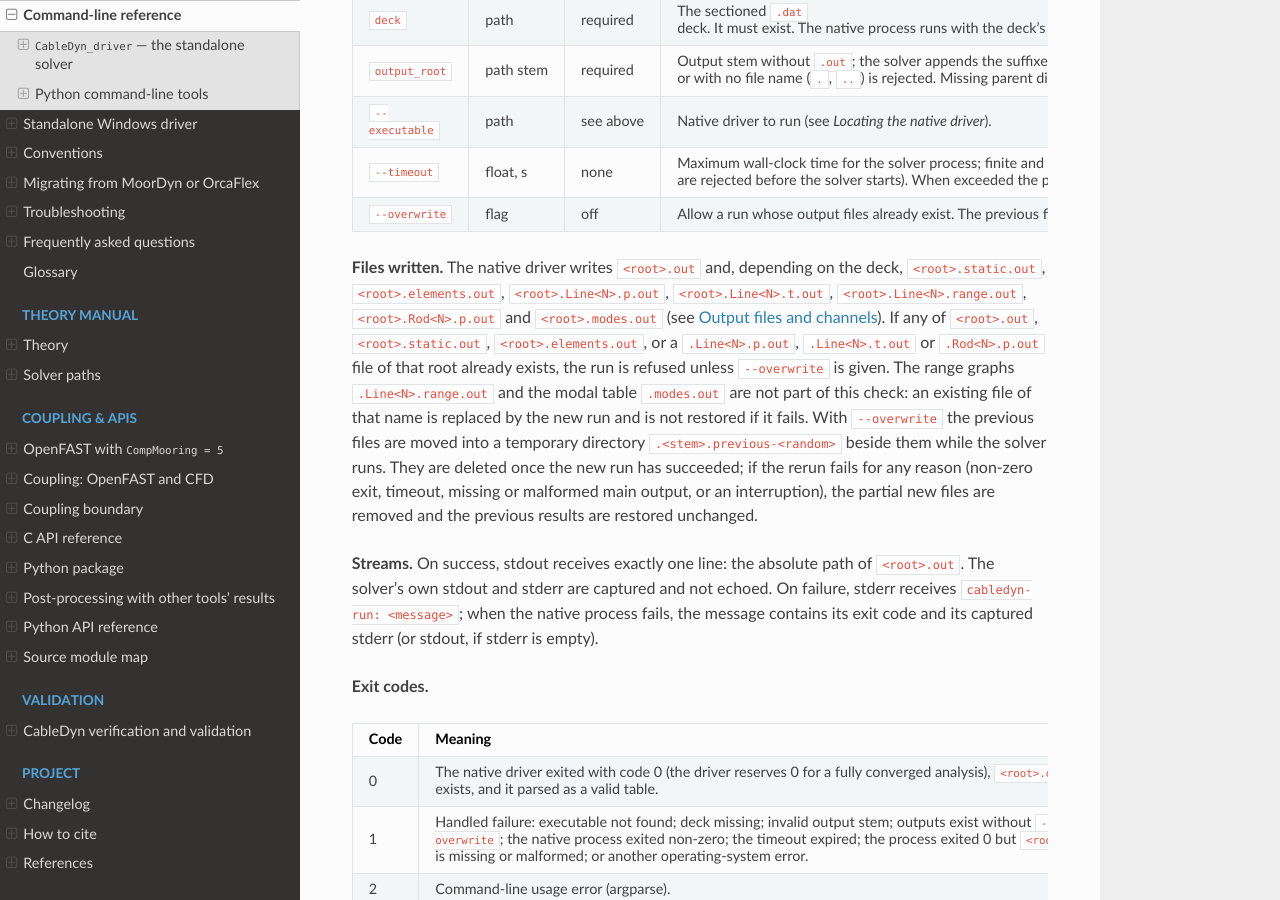
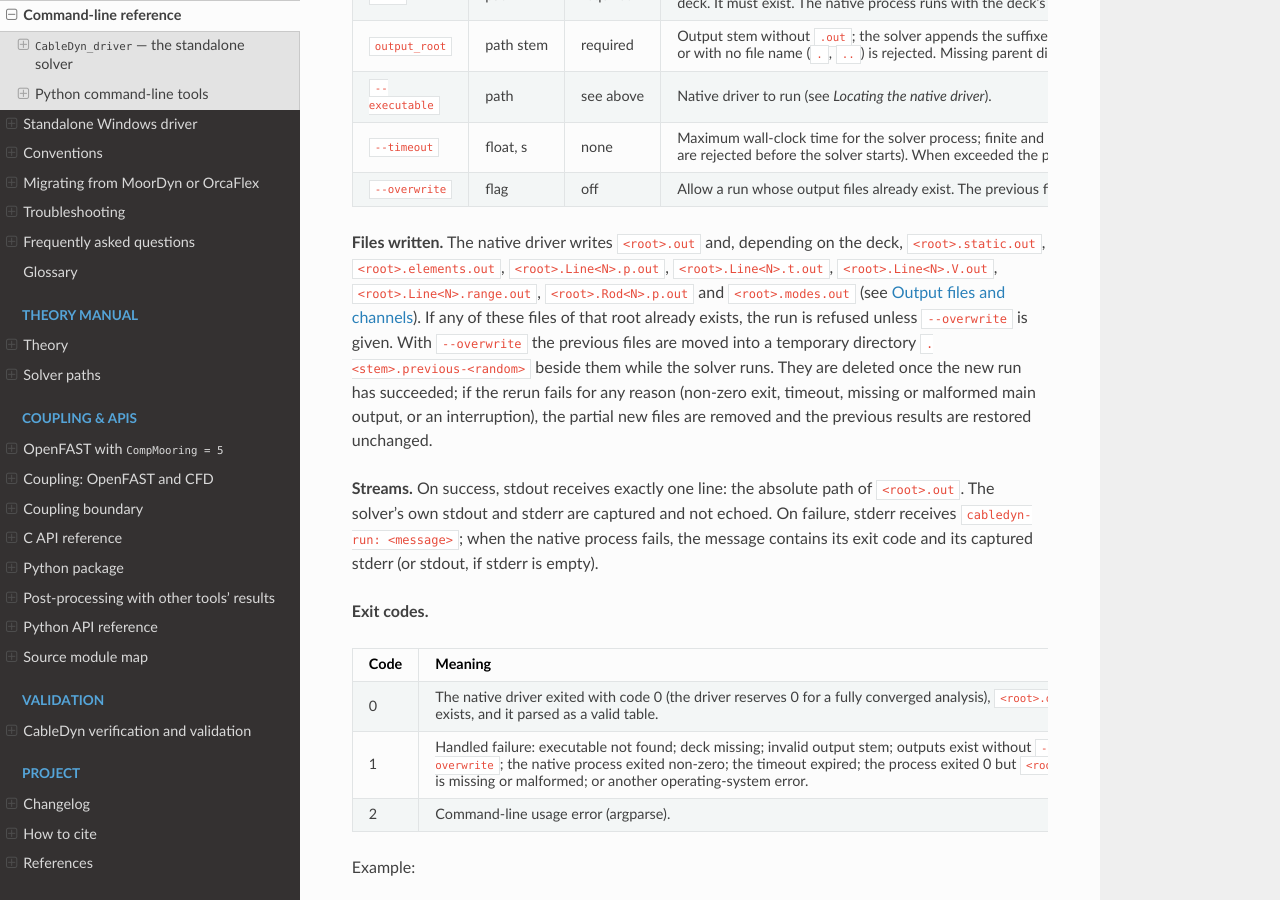
Before and after one commit to SMI-Lab-Inha/CableDyn, a Sphinx documentation site: the page built from doc/cli.rst, in a window 1280 px wide and 900 px high, scrolled down 6641 px. Built offline with Sphinx 7.4.7 and the Read the Docs theme 3.1.0, drawn with Linux system fonts in a browser that asks for light colours; some of the changed text lies outside the part shown.

Commit message:
fix(python): read_output reads a VIV lift file
The .Line<L>.V.out lift output of 0.4.0 names its channels
Node<i>LiftX/Y/Z(N); read_output took every Node-led table for a
node-position history and refused it (malformed dynamic line-node
channels). A table whose channels are all lift channels is now a
TimeHistory. A test reads one with and without the DeckNode line, and
every V.out of the test suite reads.

doc/cli.rst states the file checks of this release: the driver input
guard covers .modes.out and .V.out, and an overwrite keeps aside every
file a run writes. The CHANGELOG records these output-file fixes.

Signed-off-by: Jae Hoon Seo <jaehoon.seo@inha.ac.kr>

```diff
--- a/doc/cli.rst
+++ b/doc/cli.rst
@@ -102,10 +102,9 @@
 * an output root one of whose result files would be the deck, however spelled
   (``CableDyn_driver: output root "<root>" would overwrite the input deck``), or a file the
   deck reads (``… would overwrite the input file "<file>" that the deck reads``). The check
-  covers ``.out``, ``.static.out``, ``.elements.out``, the per-line ``.Line<N>.p.out`` /
-  ``.t.out`` / ``.range.out`` and per-rod ``.Rod<N>.p.out`` files, the probe, and the lock.
-  The modal table ``.modes.out`` (written only when ``nModes`` is set) is not checked, so do
-  not choose an output root whose ``.modes.out`` name is one of your input files;
+  covers every file a run writes: ``.out``, ``.static.out``, ``.elements.out``, the modal
+  table ``.modes.out``, the per-line ``.Line<N>.p.out`` / ``.t.out`` / ``.V.out`` /
+  ``.range.out`` and per-rod ``.Rod<N>.p.out`` files, the probe, and the lock;
 * an output location that cannot be written — a missing directory or one without write
   permission (``CableDyn_driver: cannot write output files at "<root>" (check that the
   directory exists and is writable)``). The check creates and removes a probe file
@@ -391,12 +390,9 @@
 
 **Files written.** The native driver writes ``<root>.out`` and, depending on the deck,
 ``<root>.static.out``, ``<root>.elements.out``, ``<root>.Line<N>.p.out``,
-``<root>.Line<N>.t.out``, ``<root>.Line<N>.range.out``, ``<root>.Rod<N>.p.out`` and
-``<root>.modes.out`` (see :doc:`outputs`). If any of ``<root>.out``, ``<root>.static.out``,
-``<root>.elements.out``, or a ``.Line<N>.p.out``, ``.Line<N>.t.out`` or ``.Rod<N>.p.out`` file
-of that root already exists, the run is refused unless ``--overwrite`` is given. The range
-graphs ``.Line<N>.range.out`` and the modal table ``.modes.out`` are not part of this check: an
-existing file of that name is replaced by the new run and is not restored if it fails. With
+``<root>.Line<N>.t.out``, ``<root>.Line<N>.V.out``, ``<root>.Line<N>.range.out``,
+``<root>.Rod<N>.p.out`` and ``<root>.modes.out`` (see :doc:`outputs`). If any of these files of
+that root already exists, the run is refused unless ``--overwrite`` is given. With
 ``--overwrite`` the previous files are moved into a temporary directory
 ``.<stem>.previous-<random>`` beside them while the solver runs. They are deleted once the new
 run has succeeded; if the rerun fails for any reason (non-zero exit, timeout, missing or
```
Also changed, not shown: CHANGELOG.md (+5 -0 lines), 2 other files.
